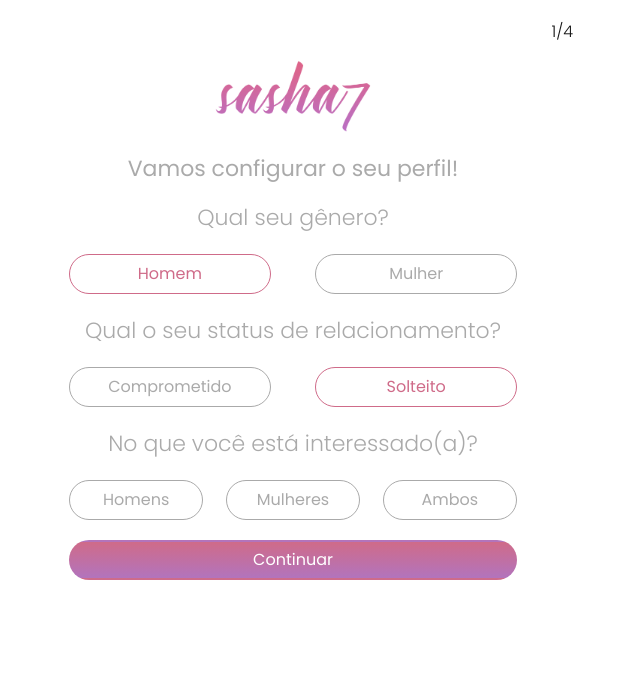
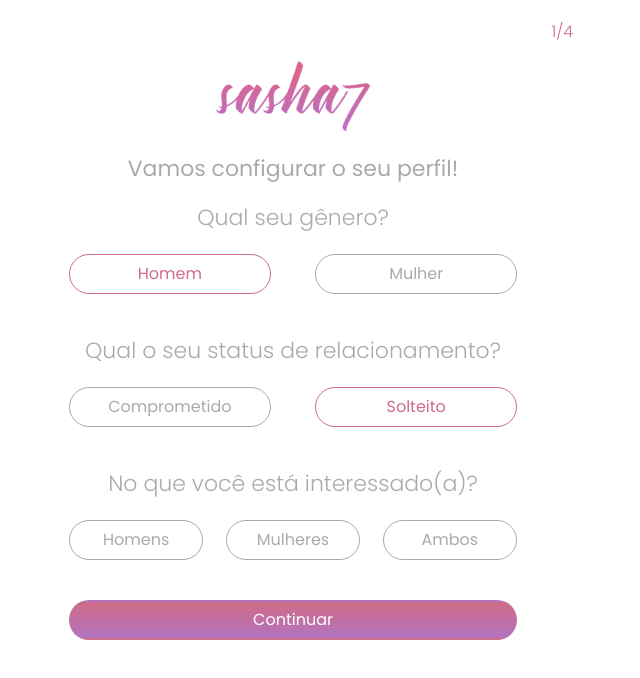
Before and after one commit to ExodusDG/sasha77, a plain HTML site: page join.html in a window 1280 px wide. Shown: the whole page, without its empty margins (347-987 px from the left). Drawn offline with nearby package versions, Linux system fonts and the light colour scheme.

Commit message:
Update style.css

```diff
--- a/style.css
+++ b/style.css
@@ -10,6 +10,12 @@
     width: 100%;
     margin: 0 auto;
     padding: 20px;
+}
+
+.join__step-counter {
+    background: linear-gradient(45deg, #b274bd 50%, #cf6b89);
+    -webkit-background-clip: text;
+    -webkit-text-fill-color: transparent;
 }
 
 .container {
@@ -68,7 +74,7 @@
 }
 
 .join_block {
-    margin-bottom: 20px;
+    margin-bottom: 40px;
 }
 
 .join__interes button {
```
